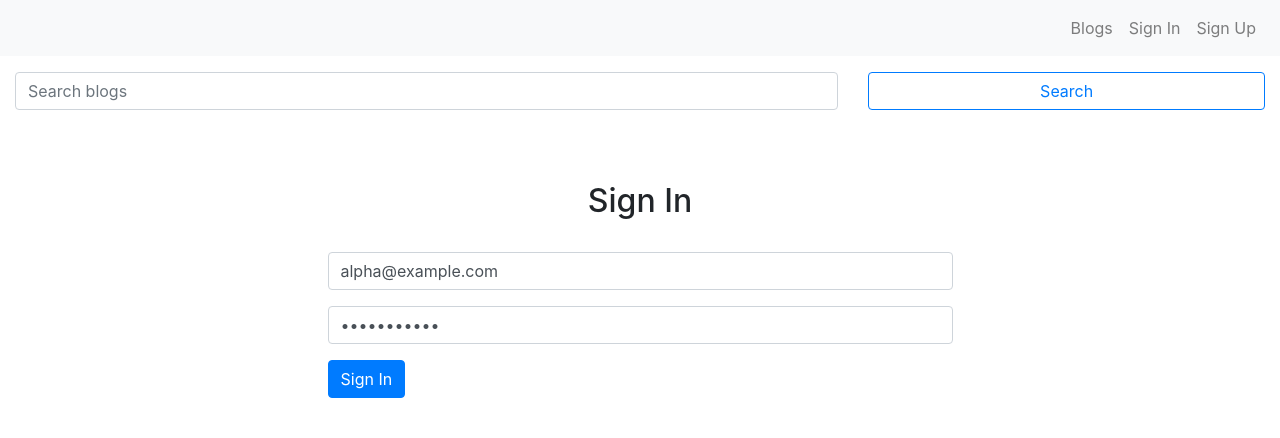
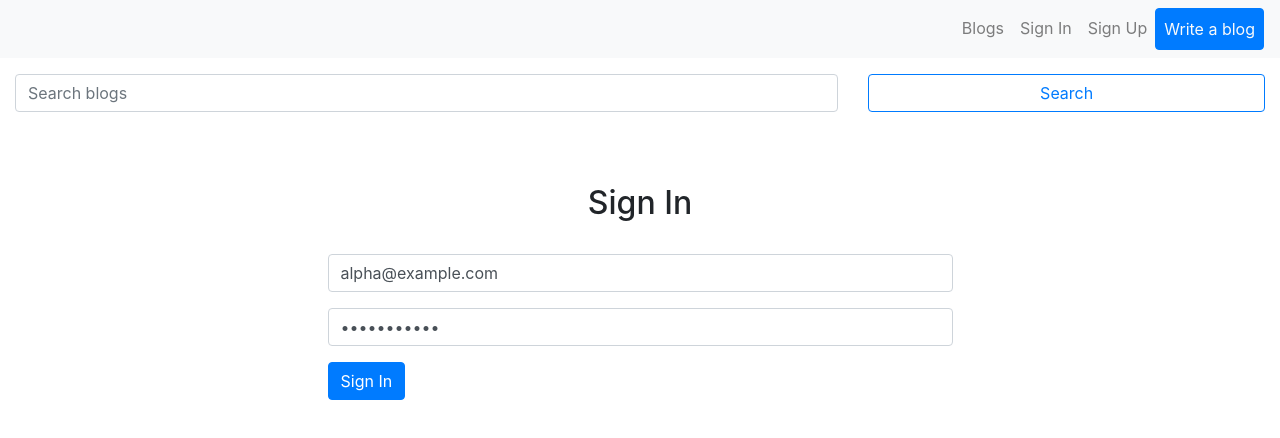
Before and after one commit to eanesparrago/study-202007-seo_blog-frontend, a Next.js app: page /signin in a window 1280 px wide. Shown: the top 438 px of the page. Built offline with nearby package versions, Linux system fonts and the light colour scheme.

Commit message:
Setup block create for auth user

```diff
--- a/components/Header.js
+++ b/components/Header.js
@@ -92,6 +92,14 @@ const Header = (props) => {
                 </NavLink>
               </NavItem>
             )}
+
+            <NavItem>
+              <Link href="/user/crud/create">
+                <NavLink className="btn btn-primary text-light">
+                  Write a blog
+                </NavLink>
+              </Link>
+            </NavItem>
           </Nav>
         </Collapse>
       </Navbar>
```
Also changed, not shown: pages/user/crud/blog.js (added, +25 -0 lines).
